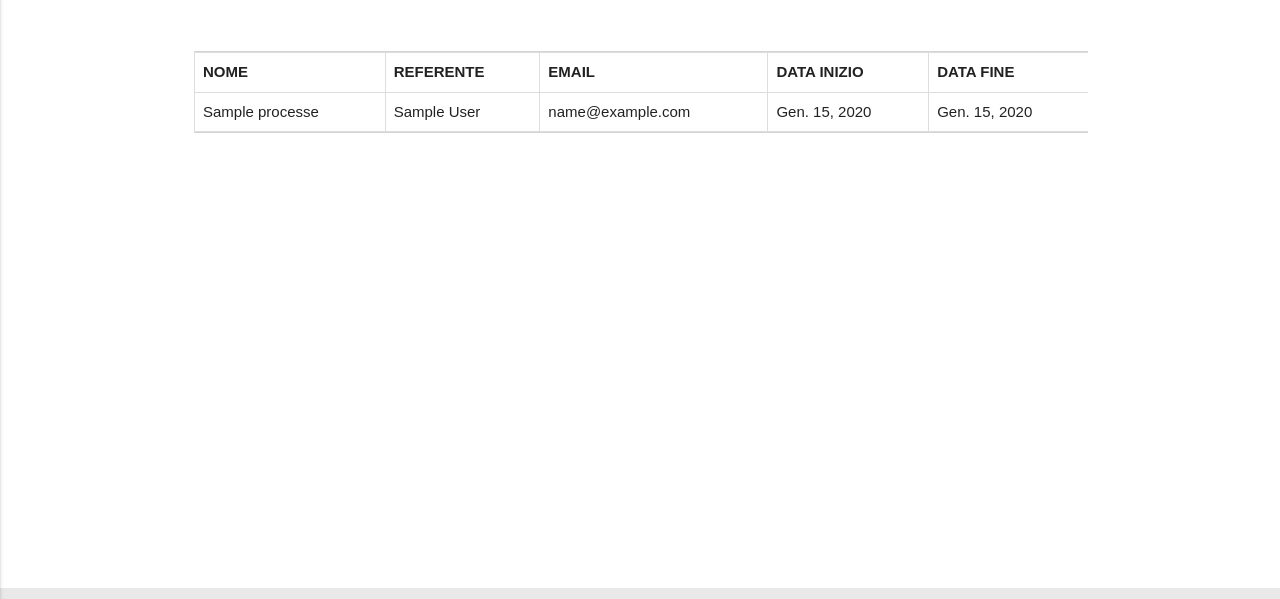
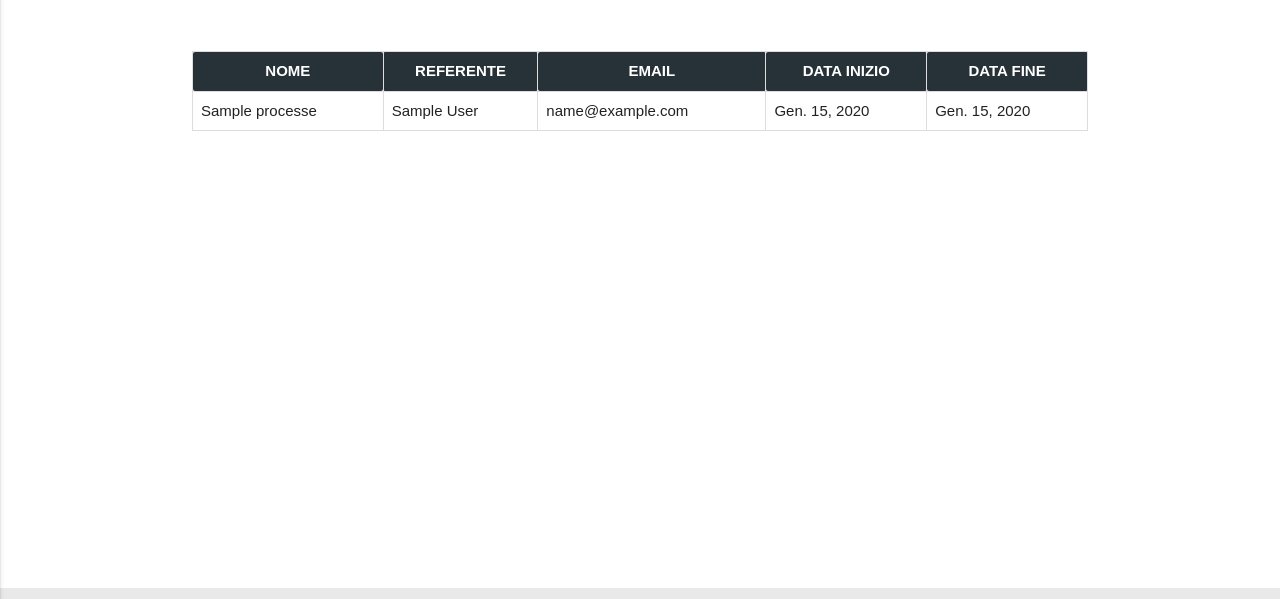
Before and after one commit to DavideTonin99/djfantamarconi, a Django app: page /processes/ in a window 1280 px wide. Shown: the part 164-763 px from the top of the page. Run offline with Django 3.2, Linux system fonts and the light colour scheme; tables that the repository leaves empty hold one stand-in row (values such as "Sample post"); some libraries are stand-ins or nearby versions.

Commit message:
Modified other pages from bootstrap to materialiaze, fix a bug in myprocesses (if you are superuser, you can see and modify all processes)

```diff
--- a/fantamarconi/views.py
+++ b/fantamarconi/views.py
@@ -41,7 +41,10 @@ class MyProcessesView(TemplateView):
 
     def get_context_data(self, **kwargs):
         context = super(MyProcessesView, self).get_context_data(**kwargs)
-        processes = Processes.objects.all().filter(referent = self.request.user)
+        if (self.request.user.is_superuser):
+            processes = Processes.objects.all()
+        else:
+            processes = Processes.objects.all().filter(referent = self.request.user)
 
         if (len(processes) > 0):
             context['processes'] = [({'process':process,
--- a/static/css/style.css
+++ b/static/css/style.css
@@ -46,14 +46,12 @@ nav > .navbar-toggler {
     margin-top: 10px;
 }
 
-#table-container {
+/*#table-container {
     margin-left: 2px;
     max-width: 100%;
     max-height: 500px !important;
     overflow: auto;
-    border-bottom: 1px solid lightgrey;
-    border-top: 1px solid lightgrey;
-}
+}*/
 
 .table {
     text-align: center;
--- a/templates/login.html
+++ b/templates/login.html
@@ -33,7 +33,7 @@
             </div>
         </div>
         <br />
-        <button class="waves-effect waves-light btn-large col s4 offset-s4 red darken-3" type="submit">LOGIN</button>
+        <button class="waves-effect waves-light btn-large col s4 offset-s4 blue darken-3" type="submit">LOGIN</button>
     </form>
     </div>
 </div>
--- a/templates/processes.html
+++ b/templates/processes.html
@@ -6,15 +6,14 @@
     {% if error != null %}
         <div class='row' id='message-row'><h4 class='col s12 text-center' style="color: red;">{{ error }}</h4></div>
     {% else %}
-    <div class='row' id='table-container'>
-        <table id='result-table' class='bordered highlight responsive-table'>
+        <table id='result-table' class='highlight responsive-table'>
             <thead>
-                <tr>
-                    <th class="align-middle">NOME</th>
-                    <th class="align-middle">REFERENTE</th>
-                    <th class="align-middle">EMAIL</th>
-                    <th class="align-middle">DATA INIZIO</th>
-                    <th class="align-middle">DATA FINE</th>
+                <tr class="blue-grey darken-4 white-text">
+                    <th class="center-align">NOME</th>
+                    <th class="center-align">REFERENTE</th>
+                    <th class="center-align">EMAIL</th>
+                    <th class="center-align">DATA INIZIO</th>
+                    <th class="center-align">DATA FINE</th>
                 </tr>
             </thead>
             <tbody>
@@ -34,9 +33,9 @@
                 {% endfor %}
             </tbody>
         </table>
-    </div>
     {% endif %}
     {% if user.is_authenticated and user.is_superuser %}
+        <br />
         <div class='row' id='add-process'>
             <a class='waves-effect waves-light btn-large col s4 offset-s4 blue-grey darken-4' href='{% url 'add-process' %}' target="_blank">+ AGGIUNGI PROCESSO</a>
         </div>
```
Also changed, not shown: templates/timeline.html (+23 -14 lines).
